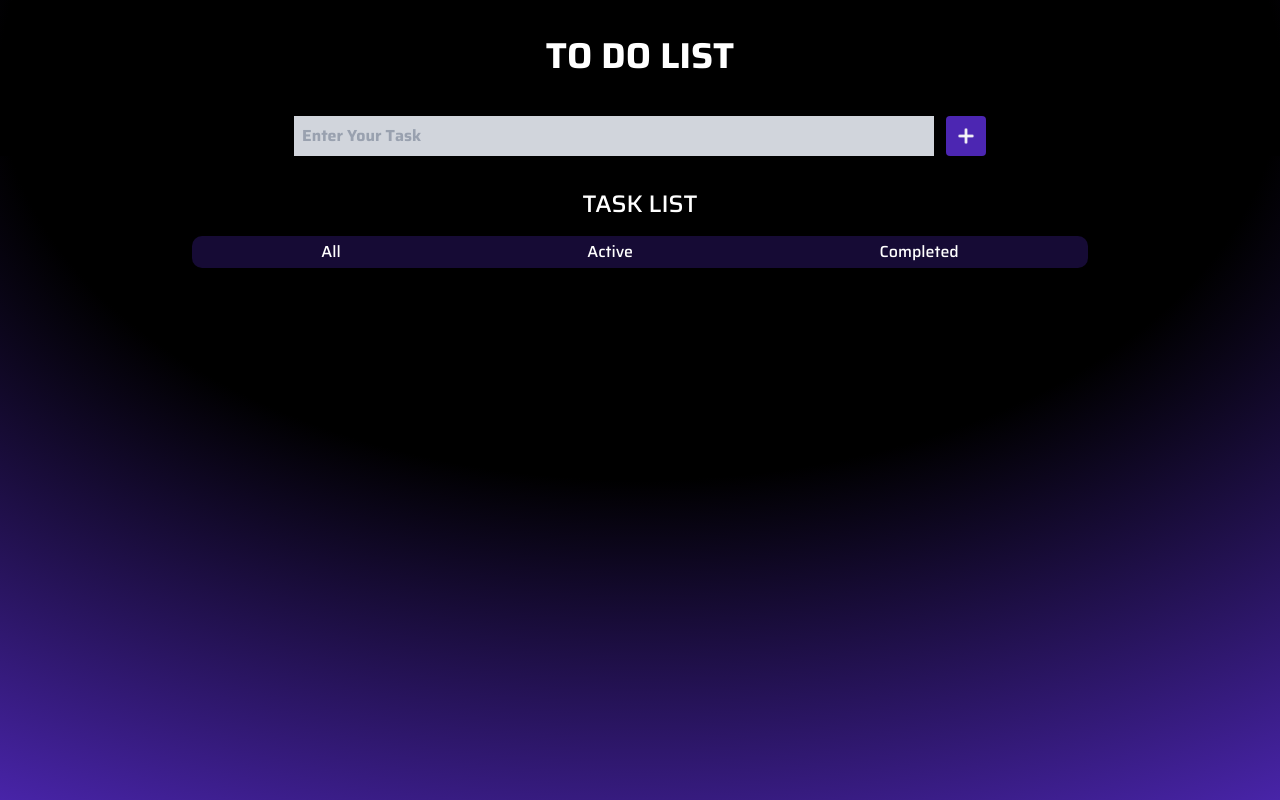
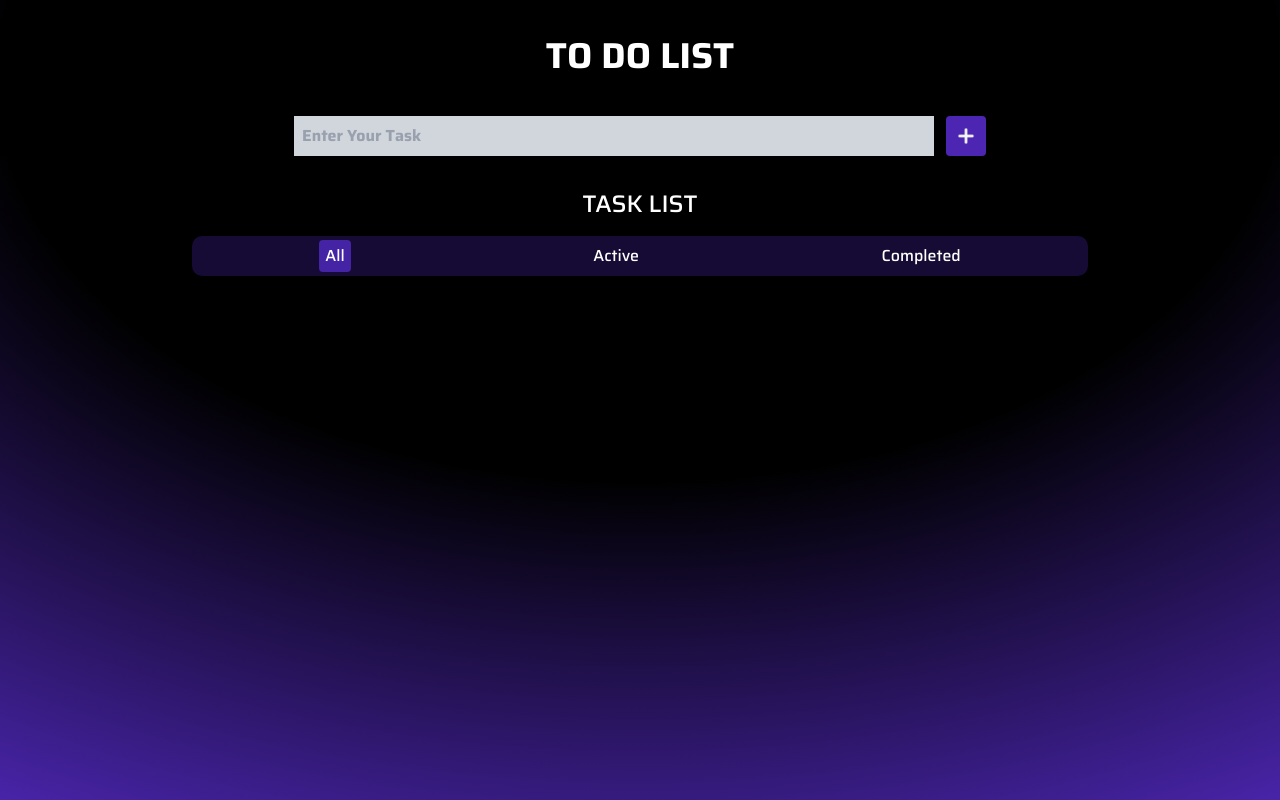
Before and after one commit to Zenvok-arch/To-do, a React (Vite) app: page / in a window 1280 px wide. Built offline with nearby package versions, Linux system fonts and the light colour scheme.

Commit message:
some ui fixes and interactive highlighter

```diff
--- a/src/index.css
+++ b/src/index.css
@@ -23,5 +23,6 @@ p{
 .activebtn{
   background-color: #6533ee9a;
   padding: 4px 6px;
-  border-radius: 20%;
+  border-radius: 4px;
+  transition: all  ease-out 0.2s ;
 }
--- a/src/pages/MainPage.jsx
+++ b/src/pages/MainPage.jsx
@@ -126,6 +126,7 @@ const MainPage = () => {
 
                 <Todolist todo={filteredTodos} handelChecked={handelChecked} handelEdit={handelEdit} handelDelete={handelDelete}
                 setFilter={setFilter}
+                filter={filter}
                  />
             </div>
 
--- a/src/pages/Todolist.jsx
+++ b/src/pages/Todolist.jsx
@@ -1,8 +1,12 @@
+
 import deletebtn from '../assets/Delete.png'
 import editbtn from '../assets/Edit.png'
 
-const Todolist = ({ todo, handelChecked, handelDelete, handelEdit,setFilter }) => {
+const Todolist = ({ todo, handelChecked, handelDelete, handelEdit,setFilter , filter }) => {
 
+ const activeButton=(active)=>{
+  return filter===(active) ? "activebtn" : ''
+}
 
 
 
@@ -10,9 +14,9 @@ const Todolist = ({ todo, handelChecked, handelDelete, handelEdit,setFilter }) =
         <div>
 
             <div className='Todo-Tabs tbtn w-[70%] mx-auto flex justify-around font-medium  text-[16px]'>
-                <button onClick={()=>setFilter('all')}><span>All</span></button>
-                <button onClick={()=>setFilter('active')} ><span>Active</span></button>
-                <button onClick={()=>setFilter('completed')}><span>Completed</span></button>
+                <button className={activeButton('all')} onClick={()=>setFilter('all')}><span>All</span></button>
+                <button className={activeButton("active")} onClick={()=>setFilter('active')} ><span>Active</span></button>
+                <button className={activeButton('completed')} onClick={()=>setFilter('completed')}><span>Completed</span></button>
 
             </div>
 
```
